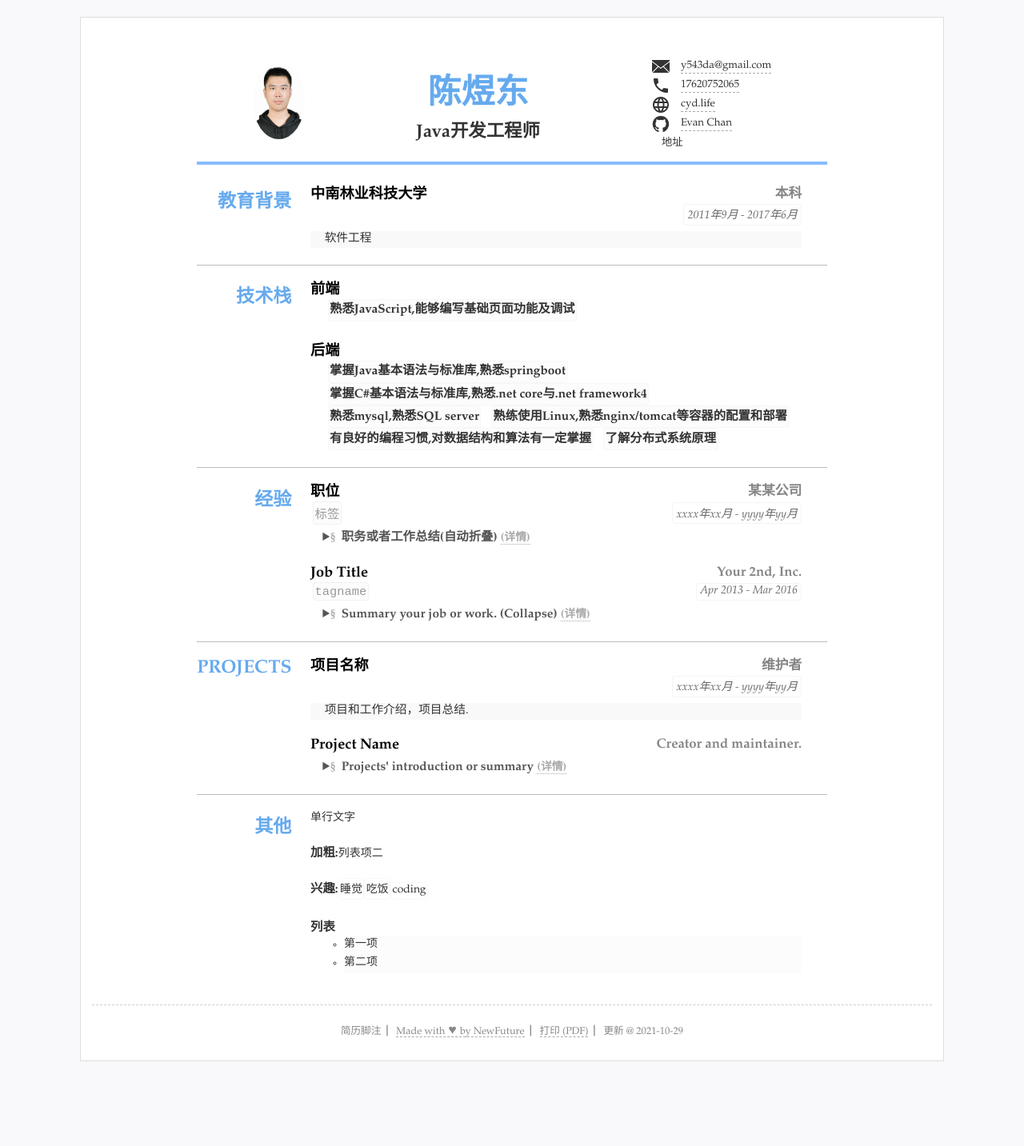
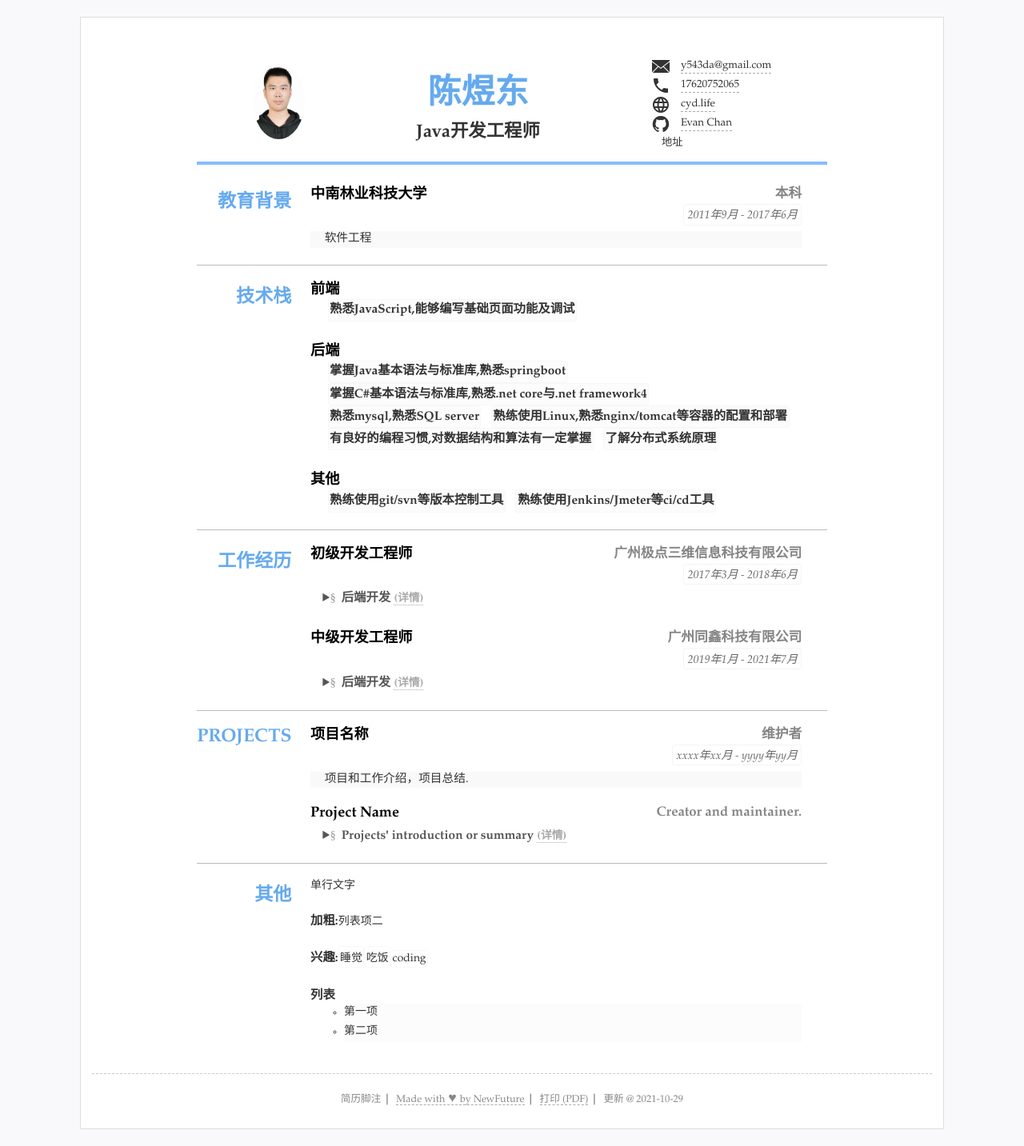
Before and after one commit to 0kestrel/resume2021, a Jekyll site: the page built from index.html, in a window 1280 px wide. Shown: the whole page at 80% size. Built offline with Jekyll 4.4.1, drawn with Linux system fonts in a browser that asks for light colours; before the commit the page ends 1348 px from its top, so only the background shows below that.

Commit message:
Update resume.yml

```diff
--- a/_data/resume.yml
+++ b/_data/resume.yml
@@ -35,8 +35,8 @@ main: #主要内容，
     sub: 本科
     detail: 软件工程
 
-- type: 技术栈
-  # name: "技能"
+- type: skills
+  name: "技术栈"
   content:
   - title: 前端
     items: #itmems 可以小块的方式显示
@@ -49,26 +49,28 @@ main: #主要内容，
     - 熟练使用Linux,熟悉nginx/tomcat等容器的配置和部署
     - 有良好的编程习惯,对数据结构和算法有一定掌握
     - 了解分布式系统原理
+  - title: 其他
+    items:
+    - 熟练使用git/svn等版本控制工具
+    - 熟练使用Jenkins/Jmeter等ci/cd工具
 
 - type: experience
-  name: 经验
+  name: 工作经历
   content:
-  - title: 职位
-    sub: 某某公司
-    duration: "xxxx年xx月 - yyyy年yy月"
+  - title: 初级开发工程师
+    sub: 广州极点三维信息科技有限公司
+    duration: "2017年3月 - 2018年6月"
     tags:
-    - 标签
-    summary: 职务或者工作总结(自动折叠)
-    detail: 同时包含 summary和detail在Chrome，Safari(包括IOS)，Android和新版Firefox等会自动折叠，不支持折叠的浏览器和展开后表现一致
-    # open: open
-    #可以设置open默认展开
-  - title: Job Title
-    sub: Your 2nd, Inc.
-    duration: Apr 2013 - Mar 2016
+    summary: 后端开发
+    detail: 参与diyhome的后端开发、维护以及线上技术支持,主要负责开发与维护后台产品数据管理，用户管理及相关数据统计功能,参与打通客户端到工厂生产流程的数据流通,为小组部署ci/cd环境,对项目历史sql进行优化.
+
+  - title: 中级开发工程师
+    sub: 广州同鑫科技有限公司
+    duration: "2019年1月 - 2021年7月"
     tags:
-    - tagname
-    summary: Summary your job or work. (Collapse)
-    detail: Details can be collapsed in Chrome Safari, Firefox, Opera and so on. Duis aute irure dolor in reprehenderit in voluptate velit esse cillum dolore eu fugiat nulla pariatur. Excepteur sint occaecat cupidatat non proident, sunt in culpa qui officia deserunt mollit anim id est laborum.
+    summary: 后端开发
+    detail: 负责T9IMS前后端的开发与维护,负责T9IMS与企业微信对接的开发与维护,负责T9IMS与硬件设备的开发与维护,负责T9IMS小程序的开发,参与T9IMS架构设计.
+
 
 - type: projects
   name: Projects
```
